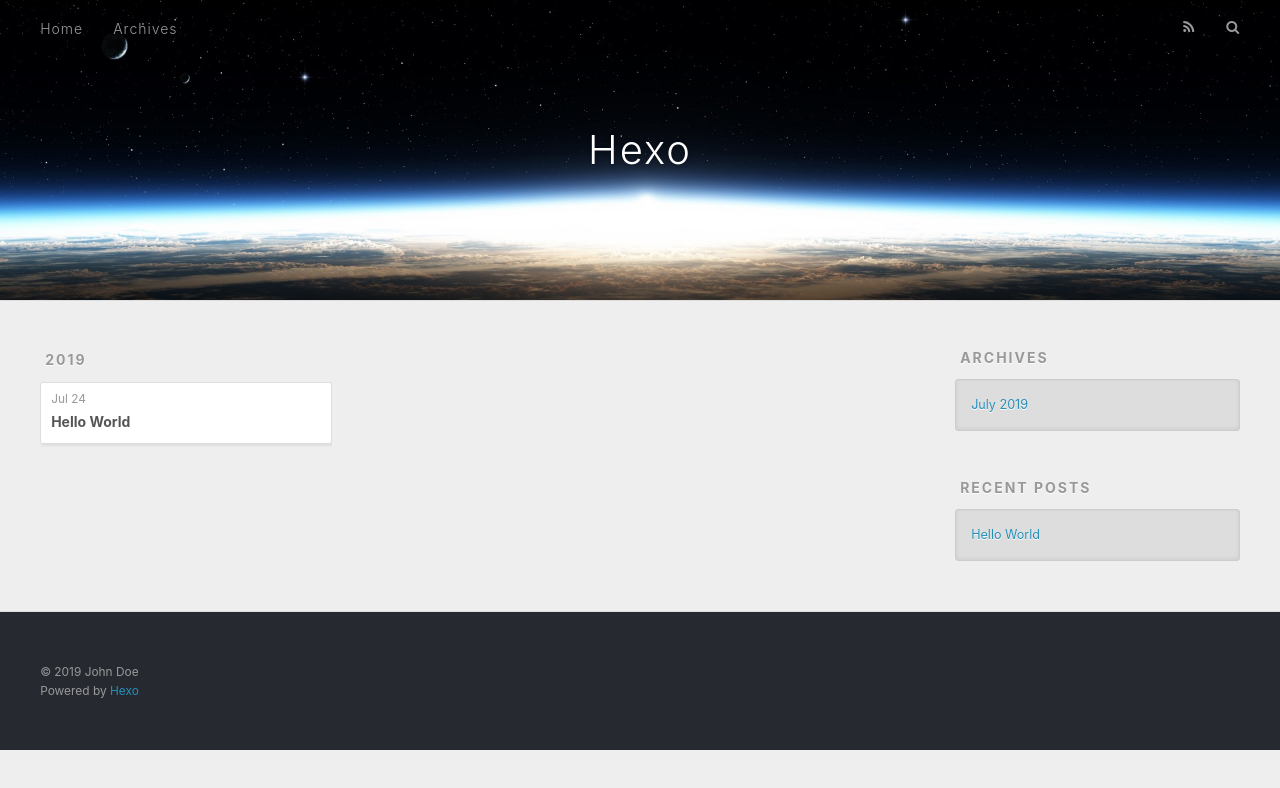
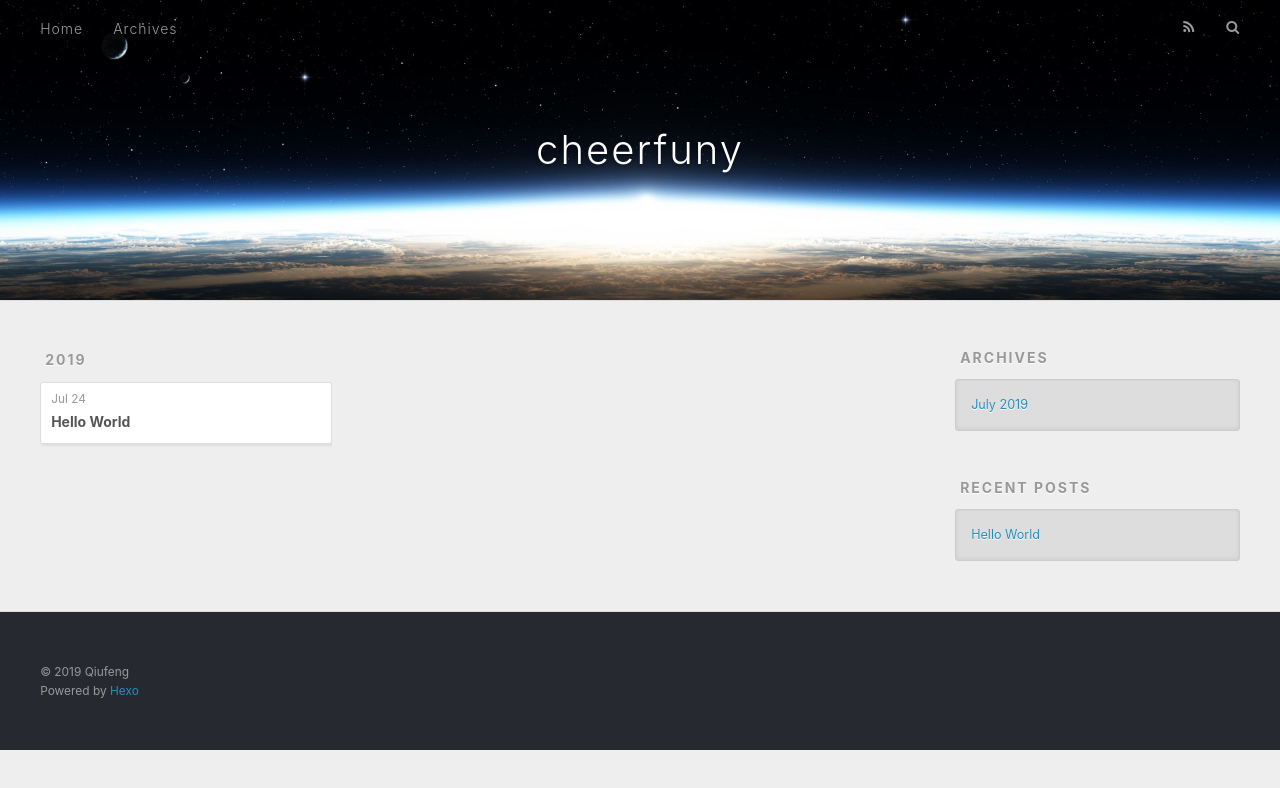
Before and after one commit to Cheerfuny/cheerfuny.github.io, a plain HTML site: page archives/2019/07/index.html in a window 1280 px wide. Drawn offline with nearby package versions, Linux system fonts and the light colour scheme.

Commit message:
Site updated: 2019-07-24 17:07:09

```diff
--- a/archives/2019/07/index.html
+++ b/archives/2019/07/index.html
@@ -5,17 +5,17 @@
 
 
 
-  <title>Archives: 2019/7 | Hexo</title>
+  <title>Archives: 2019/7 | cheerfuny</title>
   <meta name="viewport" content="width=device-width, initial-scale=1, maximum-scale=1">
   <meta property="og:type" content="website">
-<meta property="og:title" content="Hexo">
+<meta property="og:title" content="cheerfuny">
 <meta property="og:url" content="http://yoursite.com/archives/2019/07/index.html">
-<meta property="og:site_name" content="Hexo">
+<meta property="og:site_name" content="cheerfuny">
 <meta property="og:locale" content="default">
 <meta name="twitter:card" content="summary">
-<meta name="twitter:title" content="Hexo">
+<meta name="twitter:title" content="cheerfuny">
 
-    <link rel="alternate" href="/atom.xml" title="Hexo" type="application/atom+xml">
+    <link rel="alternate" href="/atom.xml" title="cheerfuny" type="application/atom+xml">
 
 
     <link rel="icon" href="/favicon.png">
@@ -34,7 +34,7 @@
   <div id="header-outer" class="outer">
     <div id="header-title" class="inner">
       <h1 id="logo-wrap">
-        <a href="/" id="logo">Hexo</a>
+        <a href="/" id="logo">cheerfuny</a>
       </h1>
 
     </div>
@@ -139,7 +139,7 @@
 
   <div class="outer">
     <div id="footer-info" class="inner">
-      &copy; 2019 John Doe<br>
+      &copy; 2019 Qiufeng<br>
       Powered by <a href="http://hexo.io/" target="_blank">Hexo</a>
     </div>
   </div>
```
Also changed, not shown: 2019/07/24/hello-world/index.html (+6 -6 lines), archives/2019/index.html (+7 -7 lines), archives/index.html (+7 -7 lines), index.html (+8 -8 lines).
